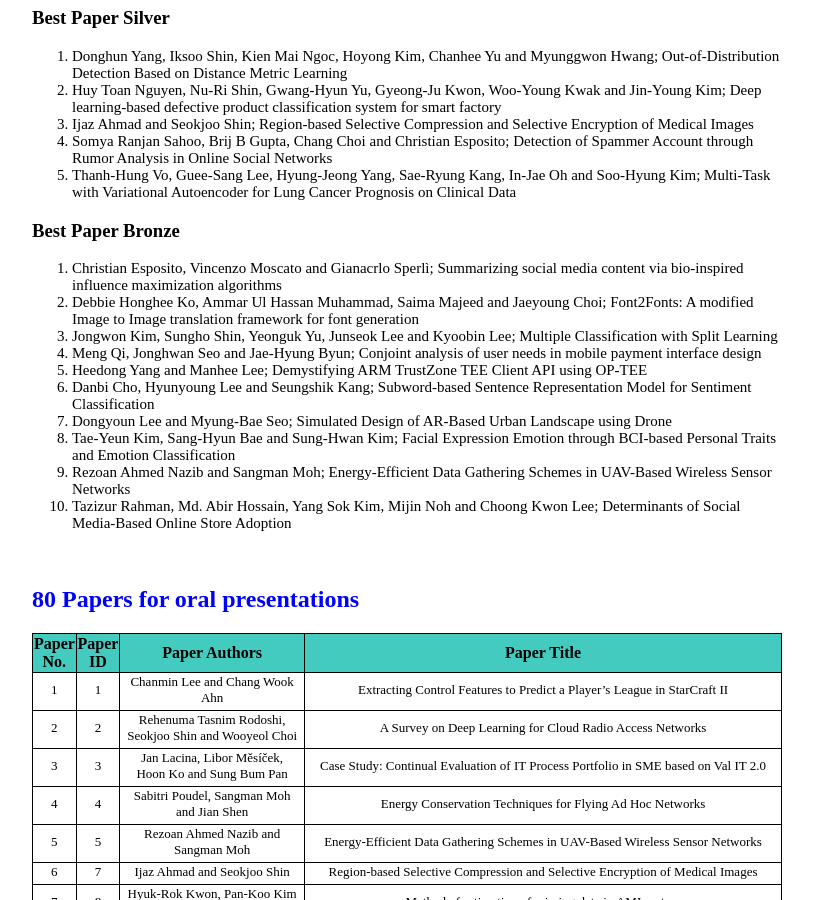
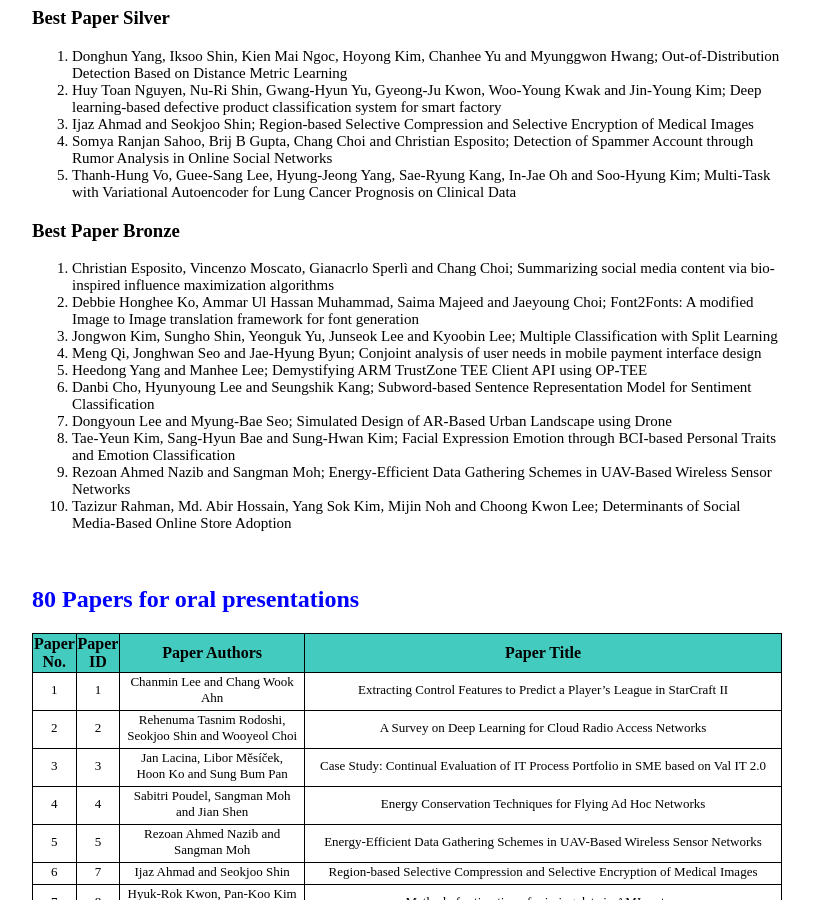
Before and after one commit to icea-conf/sma-2020.github.io, a Jekyll site: the page built from accepted_papers/index.html, in a window 1280 px wide and 900 px high, scrolled down 379 px. Shown: the whole window, without its empty margins (233-1046 px from the left). Built offline with Jekyll 4.4.1, drawn with Linux system fonts in a browser that asks for light colours.

Commit message:
Update index.html

```diff
--- a/accepted_papers/index.html
+++ b/accepted_papers/index.html
@@ -28,7 +28,7 @@ title: SMA 2020
 
                <h3>Best Paper Bronze</h3>
                <ol>
-                    <li style="font-size:15px">Christian Esposito, Vincenzo Moscato and Gianacrlo Sperlì; Summarizing social media content via bio-inspired influence maximization algorithms</li>
+                    <li style="font-size:15px">Christian Esposito, Vincenzo Moscato, Gianacrlo Sperlì and Chang Choi; Summarizing social media content via bio-inspired influence maximization algorithms</li>
                     <li style="font-size:15px">Debbie Honghee Ko, Ammar Ul Hassan Muhammad, Saima Majeed and Jaeyoung Choi; Font2Fonts: A modified Image to Image translation framework for font generation</li>
                     <li style="font-size:15px">Jongwon Kim, Sungho Shin, Yeonguk Yu, Junseok Lee and Kyoobin Lee; Multiple Classification with Split Learning</li>
                     <li style="font-size:15px">Meng Qi, Jonghwan Seo and Jae-Hyung Byun; Conjoint analysis of user needs in mobile payment interface design</li>
```
